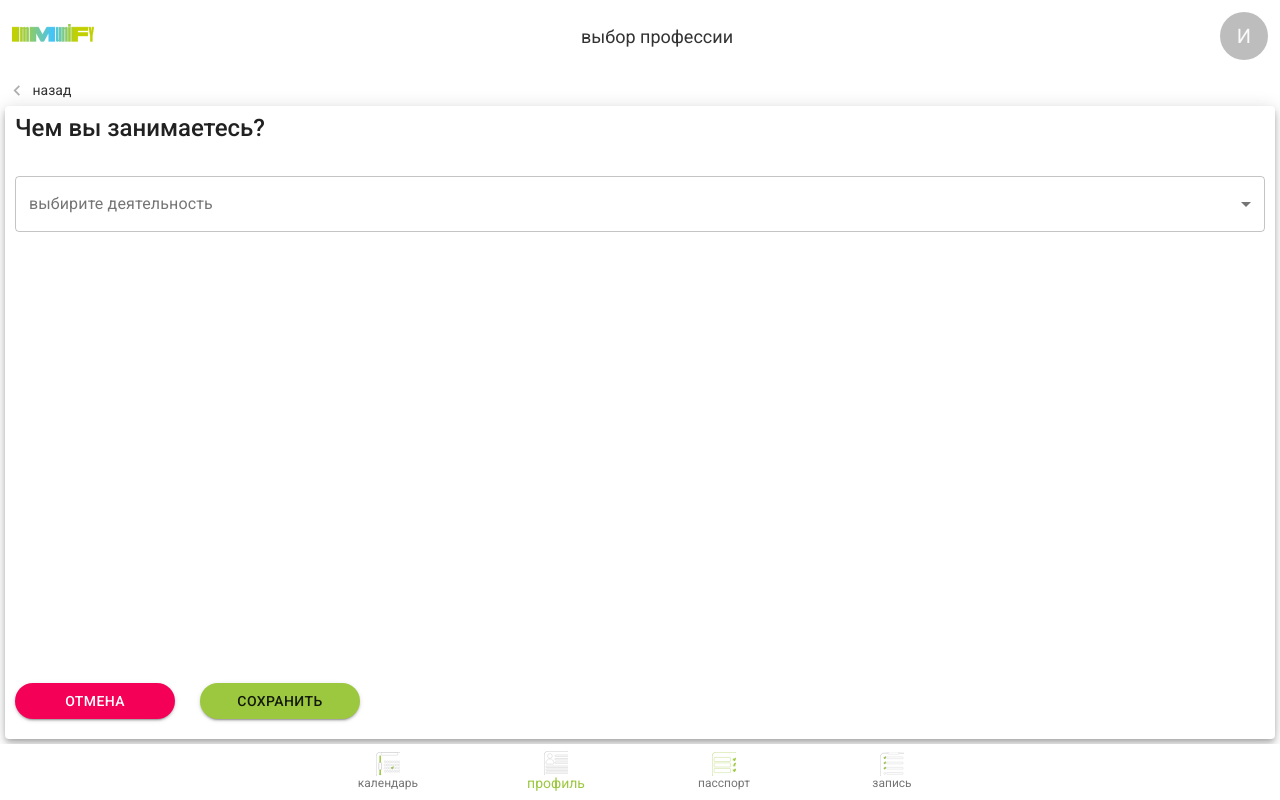
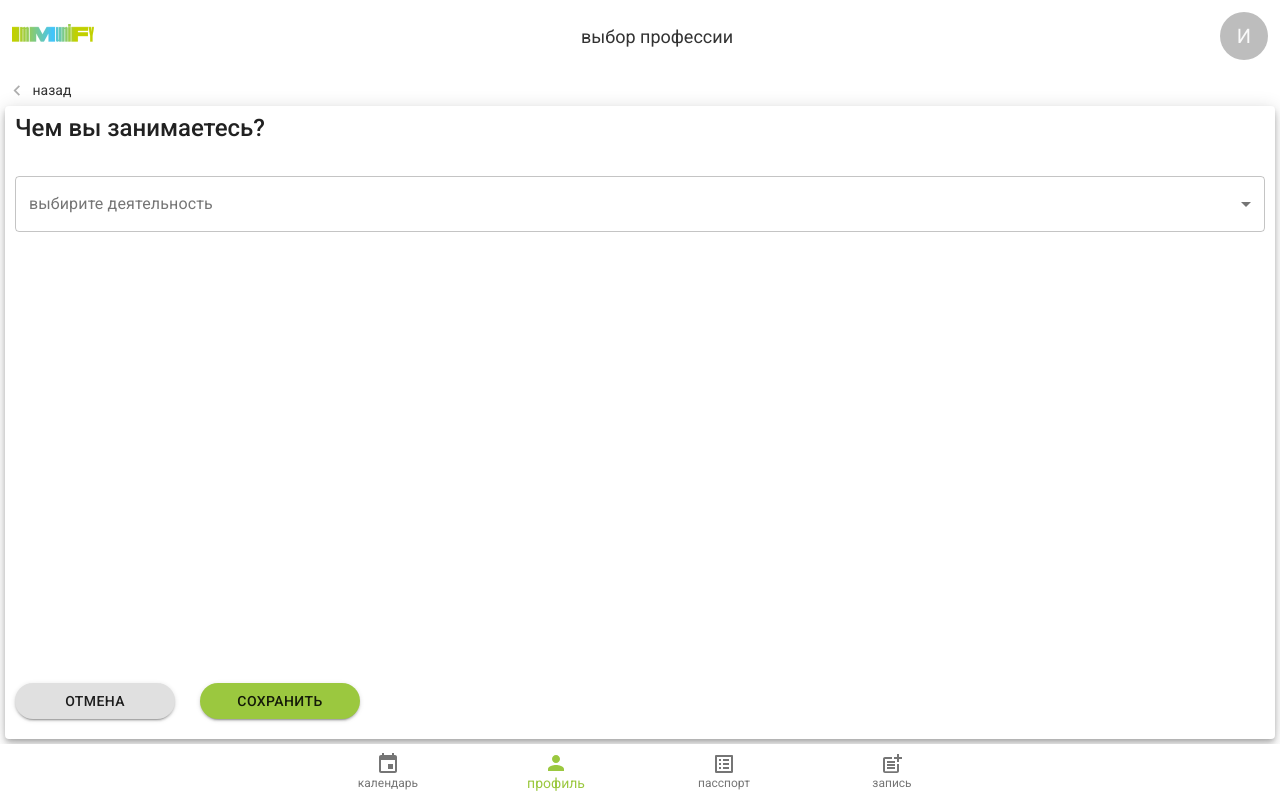
Before and after one commit to QwiniTRON/immunify, a React (Create React App) app: page /profile/data/profession in a window 1280 px wide. Built offline with nearby package versions, Linux system fonts and the light colour scheme.

Commit message:
restyle nav-menu

```diff
--- a/src/components/Layout/Layout.tsx
+++ b/src/components/Layout/Layout.tsx
@@ -6,10 +6,14 @@ import { makeStyles } from '@material-ui/core/styles';
 import BottomNavigation from '@material-ui/core/BottomNavigation';
 import BottomNavigationAction from '@material-ui/core/BottomNavigationAction';
 import {useHistory, useLocation, Link} from 'react-router-dom';
+import InsertInvitationIcon from '@material-ui/icons/InsertInvitation';
+import PersonIcon from '@material-ui/icons/Person';
+import ListAltIcon from '@material-ui/icons/ListAlt';
+import PostAddIcon from '@material-ui/icons/PostAdd';
 
 import "./Layout.scss";
 
-import { CalendarIcon, PassportIcon, ProfileIcon, TakeIcon } from '../UI/Icons/Icons';
+// import { CalendarIcon, PassportIcon, ProfileIcon, TakeIcon } from '../UI/Icons/Icons';
 
 type LayoutProps = {
     title: string
@@ -29,8 +33,8 @@ const useStyles = makeStyles((theme) => ({
     },
     navIcon: {
         '& svg': {
-            fill: 'transparent',
-            stroke: theme.palette.primary.main,
+            // fill: 'transparent',
+            // stroke: theme.palette.primary.main,
         }
     }
 }));
@@ -74,7 +78,7 @@ export const Layout: React.FC<LayoutProps> = ({
                             root: classes.navIcon,
                         }}
                         label="календарь"
-                        icon={<CalendarIcon />}
+                        icon={<InsertInvitationIcon />}
                         value="/calendar"
                     />
 
@@ -82,7 +86,7 @@ export const Layout: React.FC<LayoutProps> = ({
                         root: classes.navIcon,
                     }}
                         label="профиль"
-                        icon={<ProfileIcon />}
+                        icon={<PersonIcon />}
                         value="/profile"
                     />
 
@@ -90,7 +94,7 @@ export const Layout: React.FC<LayoutProps> = ({
                         root: classes.navIcon,
                     }}
                         label="пасспорт"
-                        icon={<PassportIcon />}
+                        icon={<ListAltIcon />}
                         value="/passport"
                     />
 
@@ -98,7 +102,7 @@ export const Layout: React.FC<LayoutProps> = ({
                         root: classes.navIcon,
                     }}
                         label="запись"
-                        icon={<TakeIcon />}
+                        icon={<PostAddIcon />}
                         value="/take"
                     />
                 </BottomNavigation>
--- a/src/containers/Profession/index.tsx
+++ b/src/containers/Profession/index.tsx
@@ -41,7 +41,7 @@ export const Profession: React.FC<ProfessionProps> = (props) => {
             </FormControl>
 
             <div className="region-page__btns">
-                <AppButton className="region-page__save" color="secondary">отмена</AppButton>
+                <AppButton className="region-page__save" color="default">отмена</AppButton>
                 <AppButton className="region-page__save">сохранить</AppButton>
             </div>
         </PageLayout>
--- a/src/containers/Region/index.tsx
+++ b/src/containers/Region/index.tsx
@@ -53,7 +53,7 @@ export const Region: React.FC<RegionProps> = (props) => {
             />
 
             <div  className="region-page__btns">
-                <AppButton className="region-page__save" color="secondary">отмена</AppButton>
+                <AppButton className="region-page__save" color="default">отмена</AppButton>
                 <AppButton className="region-page__save">сохранить</AppButton>
             </div>
         </PageLayout>
```
Also changed, not shown: 1 other file (tests, documents, lock files or other folders).
